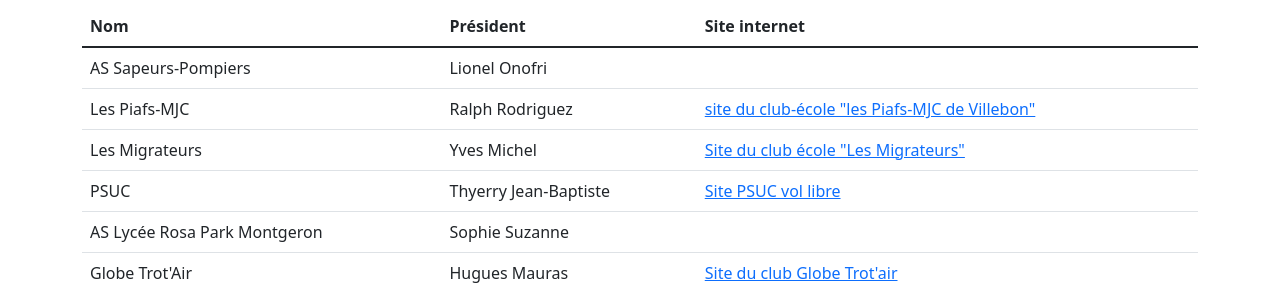
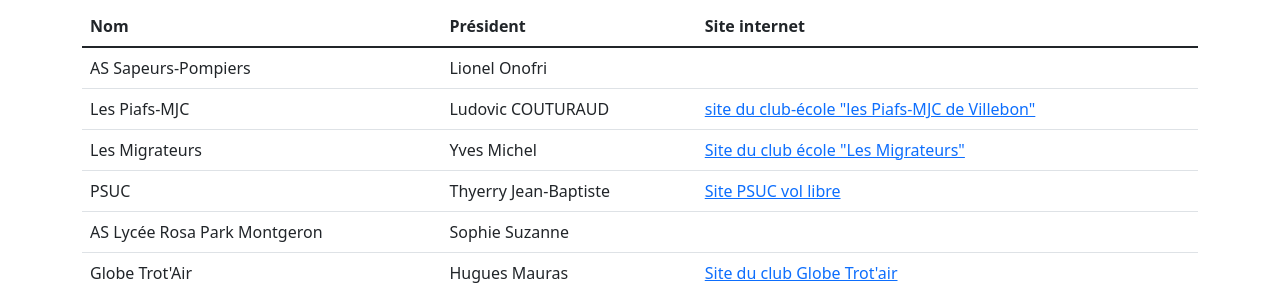
Before and after one commit to thc92/cdvl91.github.io, a Jekyll site: the page built from clubs.md, in a window 1280 px wide. Shown: the part 348-641 px from the top of the page. Built offline with Jekyll 4.4.1, drawn with Linux system fonts in a browser that asks for light colours; our own code applies the rules of GitHub Pages for plain Markdown files.

Commit message:
Update clubs.yml

```diff
--- a/_data/clubs.yml
+++ b/_data/clubs.yml
@@ -2,7 +2,7 @@
   president: Lionel Onofri
 
 - name: Les Piafs-MJC
-  president: Ralph Rodriguez
+  president: Ludovic COUTURAUD
   website:
     url: http://piafs.mjcvillebon.org/
     title: 'site du club-école "les Piafs-MJC de Villebon"'
```
